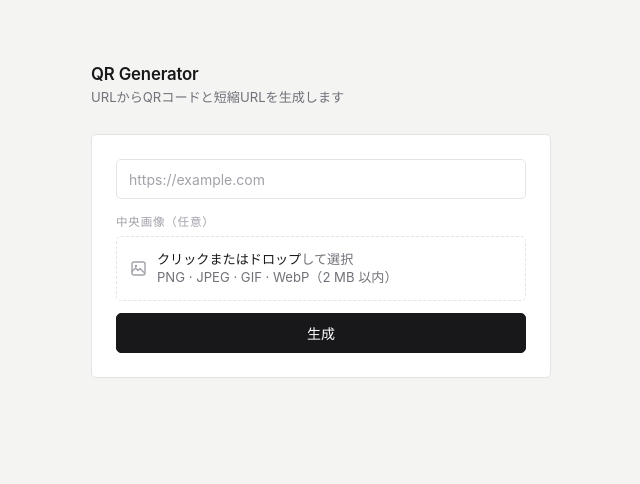
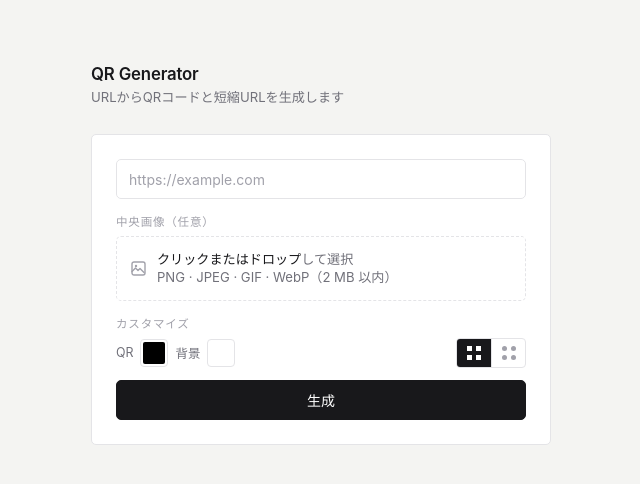
Before and after one commit to zzzzico12/qrshort, a FastAPI app: page / in a window 1280 px wide. Shown: the top 484 px of the page, without its empty margins (319-959 px from the left). Run offline with FastAPI, Linux system fonts and the light colour scheme.

Commit message:
Add QR color picker and round dot style option
Backend:
- generate_qr_base64 accepts fill_color, back_color, dot_style params
- Round dots drawn via PIL ImageDraw.ellipse on the QR matrix
- _validate_color enforces #rrggbb hex format
- dot_style whitelist-validated (square | round)

Frontend:
- Color pickers for QR and background color (styled input[type=color])
- Segmented toggle with square/round SVG icons
- FormData sends fill_color, back_color, dot_style on submit

Co-Authored-By: Claude Sonnet 4.6 <noreply@anthropic.com>

```diff
--- a/main.py
+++ b/main.py
@@ -21,6 +21,8 @@ logger.setLevel(logging.INFO)
 
 Image.MAX_IMAGE_PIXELS = 10_000_000  # decompression bomb guard (~3162×3162px)
 
+HEX_COLOR_RE = re.compile(r"^#[0-9a-fA-F]{6}$")
+
 TABLE_NAME = os.environ.get("TABLE_NAME", "jawsqr-urls")
 BASE_URL = os.environ.get("BASE_URL", "http://localhost:8000")
 MAX_URL_LENGTH = 2048
@@ -34,6 +36,33 @@ table = dynamodb.Table(TABLE_NAME)
 
 app = FastAPI()
 templates = Jinja2Templates(directory="templates")
+
+
+def _validate_color(color: str) -> str:
+    if not HEX_COLOR_RE.match(color):
+        raise HTTPException(status_code=400, detail="無効な色形式です（例: #000000）")
+    return color
+
+
+def _draw_round_dots(qr_obj, fill_color: str, back_color: str) -> Image.Image:
+    from PIL import ImageDraw
+    matrix = qr_obj.get_matrix()
+    box = qr_obj.box_size
+    bd = qr_obj.border
+    n = len(matrix)
+    size = (n + bd * 2) * box
+    img = Image.new("RGB", (size, size), back_color)
+    draw = ImageDraw.Draw(img)
+    pad = 1
+    for r, row in enumerate(matrix):
+        for c, val in enumerate(row):
+            if val:
+                x0 = (c + bd) * box + pad
+                y0 = (r + bd) * box + pad
+                x1 = (c + bd + 1) * box - pad - 1
+                y1 = (r + bd + 1) * box - pad - 1
+                draw.ellipse([x0, y0, x1, y1], fill=fill_color)
+    return img
 
 
 def _is_valid_image(data: bytes) -> bool:
@@ -89,7 +118,13 @@ def validate_url(url: str) -> str:
     return url
 
 
-def generate_qr_base64(url: str, logo_data: Optional[bytes] = None) -> str:
+def generate_qr_base64(
+    url: str,
+    logo_data: Optional[bytes] = None,
+    fill_color: str = "#000000",
+    back_color: str = "#ffffff",
+    dot_style: str = "square",
+) -> str:
     qr = qrcode.QRCode(
         version=1,
         error_correction=qrcode.constants.ERROR_CORRECT_H,
@@ -98,7 +133,10 @@ def generate_qr_base64(url: str, logo_data: Optional[bytes] = None) -> str:
     )
     qr.add_data(url)
     qr.make(fit=True)
-    qr_img = qr.make_image(fill_color="black", back_color="white").convert("RGBA")
+    if dot_style == "round":
+        qr_img = _draw_round_dots(qr, fill_color, back_color).convert("RGBA")
+    else:
+        qr_img = qr.make_image(fill_color=fill_color, back_color=back_color).convert("RGBA")
     qr_size = qr_img.size[0]
 
     logo_source = None
@@ -144,8 +182,19 @@ async def index(request: Request):
 
 
 @app.post("/shorten")
-async def shorten(request: Request, url: str = Form(...), logo: Optional[UploadFile] = File(None)):
+async def shorten(
+    request: Request,
+    url: str = Form(...),
+    logo: Optional[UploadFile] = File(None),
+    fill_color: str = Form("#000000"),
+    back_color: str = Form("#ffffff"),
+    dot_style: str = Form("square"),
+):
     url = validate_url(url)
+    fill_color = _validate_color(fill_color)
+    back_color = _validate_color(back_color)
+    if dot_style not in ("square", "round"):
+        dot_style = "square"
 
     logo_data = None
     if logo and logo.filename:
@@ -170,7 +219,7 @@ async def shorten(request: Request, url: str = Form(...), logo: Optional[UploadF
         table.put_item(Item={"code": code, "original_url": url})
 
     short_url = f"{BASE_URL.rstrip('/')}/r/{code}"
-    qr_data = generate_qr_base64(short_url, logo_data)
+    qr_data = generate_qr_base64(short_url, logo_data, fill_color, back_color, dot_style)
     return {"short_url": short_url, "qr_base64": qr_data, "original_url": url}
 
 
--- a/templates/index.html
+++ b/templates/index.html
@@ -337,6 +337,86 @@
       background: var(--ok-bg);
     }
 
+    /* ── Customize ── */
+    .customize-section {
+      margin-top: 14px;
+    }
+
+    .customize-row {
+      display: flex;
+      align-items: center;
+      gap: 10px;
+    }
+
+    .color-group {
+      display: flex;
+      align-items: center;
+      gap: 8px;
+      flex: 1;
+    }
+
+    .color-item {
+      display: flex;
+      align-items: center;
+      gap: 6px;
+      cursor: pointer;
+    }
+
+    .color-item-label {
+      font-size: 0.78rem;
+      color: var(--text-muted);
+      white-space: nowrap;
+    }
+
+    .color-pick {
+      -webkit-appearance: none;
+      appearance: none;
+      width: 28px;
+      height: 28px;
+      padding: 2px;
+      border: 1px solid var(--border);
+      border-radius: 4px;
+      cursor: pointer;
+      background: none;
+      flex-shrink: 0;
+    }
+
+    .color-pick::-webkit-color-swatch-wrapper { padding: 0; }
+    .color-pick::-webkit-color-swatch { border: none; border-radius: 2px; }
+    .color-pick::-moz-color-swatch { border: none; border-radius: 2px; }
+
+    .dot-toggle {
+      display: flex;
+      border: 1px solid var(--border);
+      border-radius: 4px;
+      overflow: hidden;
+      flex-shrink: 0;
+    }
+
+    .dot-opt {
+      width: 34px;
+      height: 28px;
+      display: flex;
+      align-items: center;
+      justify-content: center;
+      background: transparent;
+      border: none;
+      cursor: pointer;
+      color: var(--text-faint);
+      transition: background 150ms, color 150ms;
+    }
+
+    .dot-opt + .dot-opt {
+      border-left: 1px solid var(--border);
+    }
+
+    .dot-opt:hover { background: #f4f4f2; color: var(--text-muted); }
+
+    .dot-opt.active {
+      background: var(--accent);
+      color: var(--accent-fg);
+    }
+
     /* ── Spinner ── */
     .spinner {
       display: none;
@@ -389,6 +469,40 @@
                   <path d="M1 1l8 8M9 1L1 9"/>
                 </svg>
               </button>
+            </div>
+          </div>
+
+          <div class="customize-section">
+            <span class="field-label">カスタマイズ</span>
+            <div class="customize-row">
+              <div class="color-group">
+                <label class="color-item">
+                  <span class="color-item-label">QR</span>
+                  <input type="color" id="fillColor" value="#000000" class="color-pick">
+                </label>
+                <label class="color-item">
+                  <span class="color-item-label">背景</span>
+                  <input type="color" id="bgColor" value="#ffffff" class="color-pick">
+                </label>
+              </div>
+              <div class="dot-toggle" role="group" aria-label="ドット形状">
+                <button type="button" class="dot-opt active" id="dotSquare" title="四角" aria-pressed="true">
+                  <svg width="14" height="14" viewBox="0 0 14 14" fill="currentColor" aria-hidden="true">
+                    <rect x="0" y="0" width="5" height="5"/>
+                    <rect x="9" y="0" width="5" height="5"/>
+                    <rect x="0" y="9" width="5" height="5"/>
+                    <rect x="9" y="9" width="5" height="5"/>
+                  </svg>
+                </button>
+                <button type="button" class="dot-opt" id="dotRound" title="丸" aria-pressed="false">
+                  <svg width="14" height="14" viewBox="0 0 14 14" fill="currentColor" aria-hidden="true">
+                    <circle cx="2.5" cy="2.5" r="2.5"/>
+                    <circle cx="11.5" cy="2.5" r="2.5"/>
+                    <circle cx="2.5" cy="11.5" r="2.5"/>
+                    <circle cx="11.5" cy="11.5" r="2.5"/>
+                  </svg>
+                </button>
+              </div>
             </div>
           </div>
 
@@ -459,6 +573,22 @@
     document.getElementById("logoRemoveBtn").addEventListener("click", removeLogo);
     document.getElementById("copyBtn").addEventListener("click", copyShort);
 
+    let dotStyle = "square";
+    document.getElementById("dotSquare").addEventListener("click", () => {
+      dotStyle = "square";
+      document.getElementById("dotSquare").classList.add("active");
+      document.getElementById("dotSquare").setAttribute("aria-pressed", "true");
+      document.getElementById("dotRound").classList.remove("active");
+      document.getElementById("dotRound").setAttribute("aria-pressed", "false");
+    });
+    document.getElementById("dotRound").addEventListener("click", () => {
+      dotStyle = "round";
+      document.getElementById("dotRound").classList.add("active");
+      document.getElementById("dotRound").setAttribute("aria-pressed", "true");
+      document.getElementById("dotSquare").classList.remove("active");
+      document.getElementById("dotSquare").setAttribute("aria-pressed", "false");
+    });
+
     logoFile.addEventListener("change", () => {
       if (logoFile.files[0]) showLogoPreview(logoFile.files[0]);
     });
@@ -513,6 +643,9 @@
         const fd = new FormData();
         fd.append("url", url);
         if (logoFile.files[0]) fd.append("logo", logoFile.files[0]);
+        fd.append("fill_color", document.getElementById("fillColor").value);
+        fd.append("back_color", document.getElementById("bgColor").value);
+        fd.append("dot_style", dotStyle);
 
         const basePath = window.location.pathname.endsWith("/")
           ? window.location.pathname
```
